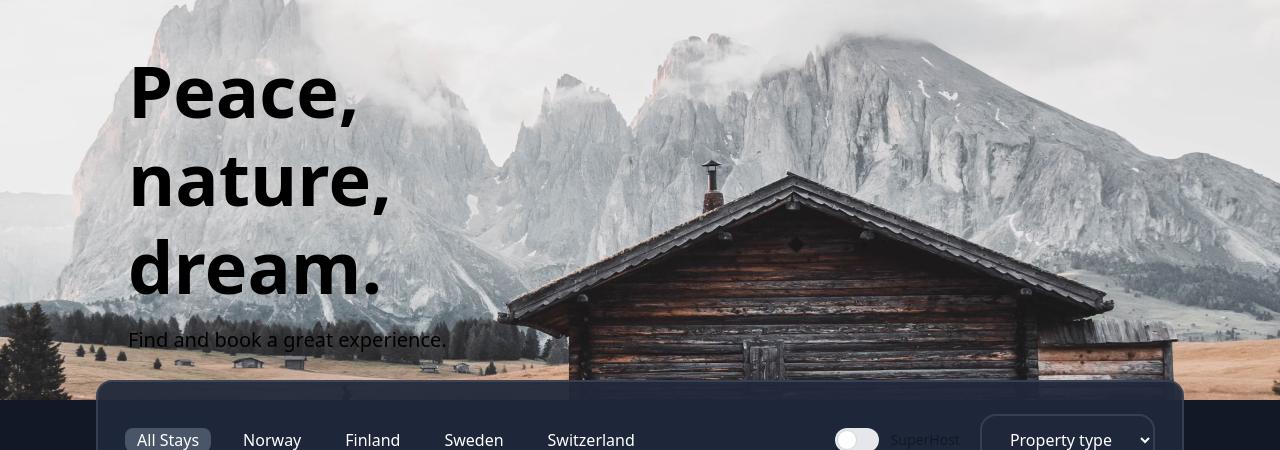
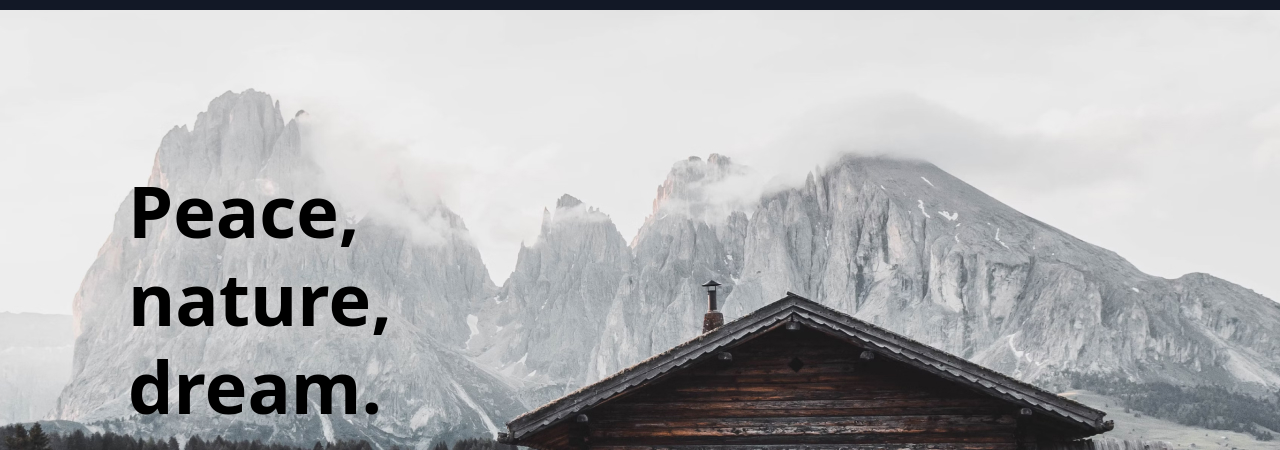
Before and after one commit to John-Alz/propertiesV2, a React (Vite) app: page / in a window 1280 px wide. Shown: the top 450 px of the page. Built offline with nearby package versions, Linux system fonts and the light colour scheme; no server answers.

Commit message:
fix hero v2

```diff
--- a/src/components/Filters.jsx
+++ b/src/components/Filters.jsx
@@ -60,7 +60,7 @@ export const Filters = () => {
 
 
     return (
-        <div className='bg-filters w-[90%] md:w-[85%] m-auto text-white text-xs md:text-base rounded-2xl border-2 border-grayV1 absolute bottom-[300px] left-0 right-0'>
+        <div className='bg-filters w-[95%] md:w-[85%] m-auto text-white text-xs md:text-base rounded-2xl border-2 border-grayV1 absolute bottom-[90px] left-0 right-0'>
             <div className='flex flex-col items-center lg:flex-row lg:justify-between gap-5 w-[95%] m-auto pt-8 pb-8'>
                 <div className='flex  md:gap-5 items-center'>
                     {
--- a/src/components/Hero.jsx
+++ b/src/components/Hero.jsx
@@ -2,9 +2,8 @@ import React from 'react'
 
 export const Hero = () => {
     return (
-        <div className='bg-[url(/hero-image.jpg)] w-[100%] h-[50vh] bg-center
- bg-no-repeat bg-cover'>
-            <div className='w-[90%] lg:w-[80%] m-auto h-[50vh] flex flex-col justify-center gap-4'>
+        <div className="bg-[url(/hero-image.jpg)] w-full h-[80vh] bg-no-repeat bg-center bg-[length:100%_auto]">
+            <div className='w-[90%] lg:w-[80%] m-auto h-[80vh] flex flex-col justify-center gap-4'>
                 <h1 className='text-5xl md:text-7xl font-bold md:w-[70%] lg:w-[50%] lg:leading-22'>Peace, nature, dream.</h1>
                 <p className='text-xl font-medium'>Find and book a great experience.</p>
             </div>
```
